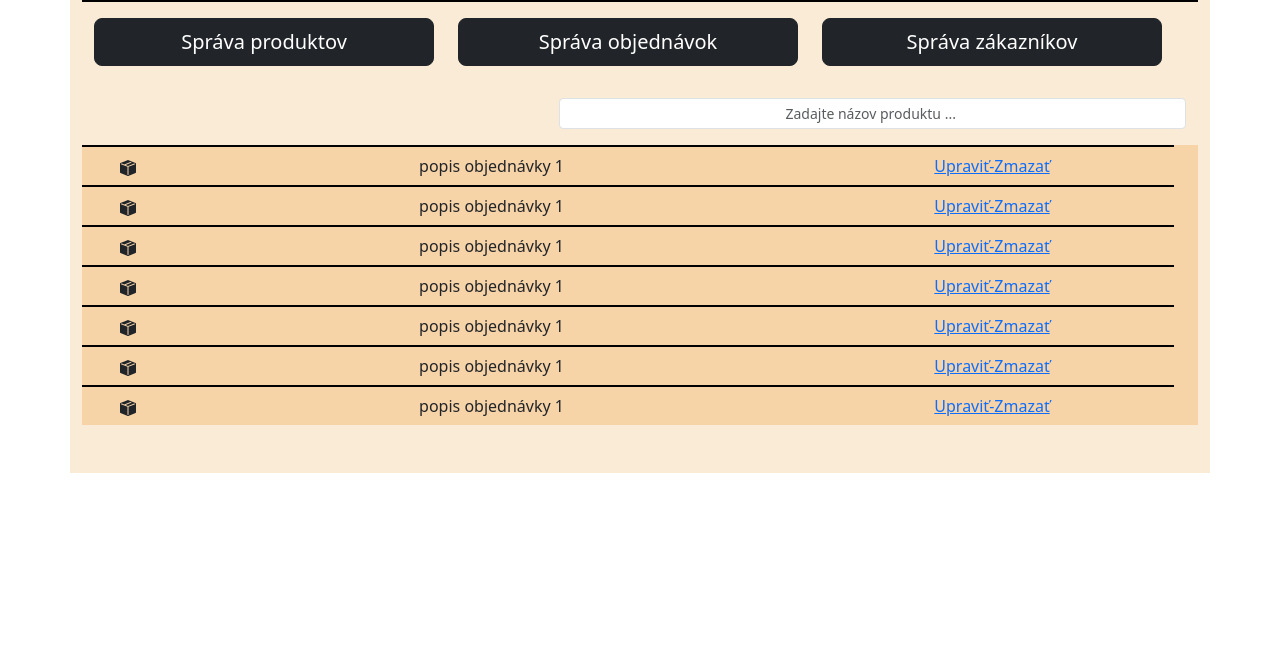
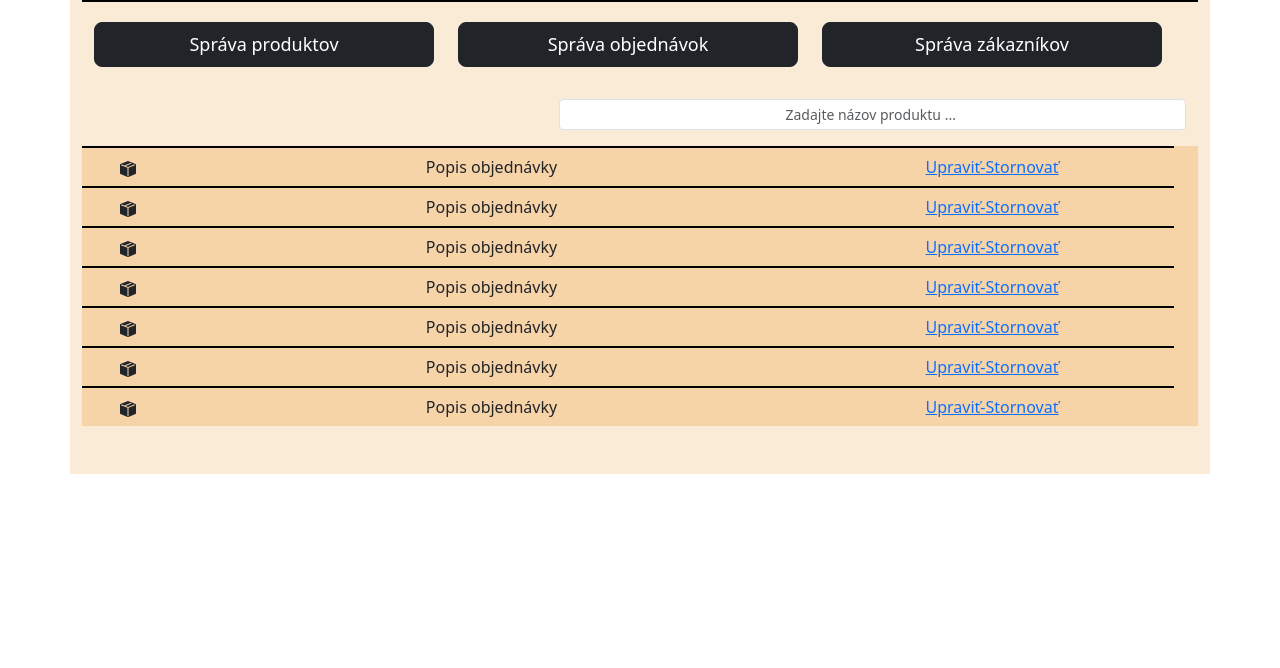
Before and after one commit to Dejvitocc/WTECH, a plain HTML site: page sprava_objednavok_zakaznikov_A.html in a window 1280 px wide. Shown: the part 132-800 px from the top of the page. Drawn offline with nearby package versions, Linux system fonts and the light colour scheme.

Commit message:
Prepinanie medzi strankov objednávok a zákazníkov v admin časti

```diff
--- a/sprava_objednavok_zakaznikov_A.html
+++ b/sprava_objednavok_zakaznikov_A.html
@@ -20,6 +20,7 @@
                 <div class="col-lg-8 col-md-8 d-flex justify-content-center">
                 </div>
                 <div class="col-lg-2 col-md-2 d-flex justify-content-center">
+                    <button type="button" class="btn btn-light" onclick="window.location.href = 'index.html'">Odhlásiť</button>
                 </div>
             </div>
         </div>
@@ -27,17 +28,17 @@
         <!--Buttony na prepinanie produkty-objednavky-zakaznici-->
         <div class="container mt-3 custom-border">
             <div class="row mt-3 justify-content-center w-100">
-                <div class="col-12 col-md-4 ">
-                    <button class="btn v_btn btn-dark btn-lg  w-100" onclick="window.location.href = 'sprava_produktov_A.html'">Správa produktov</button>
+                <div class="col-12 col-md-4 mt-1">
+                    <button class="btn v_btn btn-dark btn-lg  w-100 small-font" onclick="window.location.href = 'sprava_produktov_A.html'">Správa produktov</button>
 
                 </div>
-                <div class="col-12 col-md-4">
-                    <button class="btn v_btn btn-dark btn-lg w-100" onclick="openCategory('orders')" >
+                <div class="col-12 col-md-4 mt-1">
+                    <button class="btn v_btn btn-dark btn-lg w-100 small-font" onclick="openMode('orders')" >
                         Správa objednávok
                     </button>
                 </div>
-                <div class="col-12 col-md-4">
-                    <button class="btn v_btn btn-dark btn-lg w-100" onclick="openCategory('customers')" >
+                <div class="col-12 col-md-4 mt-1">
+                    <button class="btn v_btn btn-dark btn-lg w-100 small-font" onclick="openMode('customers')" >
                         Správa zákazníkov
                     </button>
                 </div>
@@ -56,8 +57,8 @@
         <div class="container custom-bg mt-3 mb-5">
             <div class="row w-100 d-flex justify-content-center align-items-center custom-border">
 
-                <div class="col-1 d-flex justify-content-center mt-1 ">
-                    <svg class="icon"xmlns="http://www.w3.org/2000/svg" width="16" height="16" fill="currentColor" class="bi bi-box-seam-fill" viewBox="0 0 16 16">
+                <div class="col-1 d-flex justify-content-center mt-1 dynamic-icon">
+                    <svg xmlns="http://www.w3.org/2000/svg" width="16" height="16" fill="currentColor" class="bi bi-box-seam-fill" viewBox="0 0 16 16">
                         <path fill-rule="evenodd" d="M15.528 2.973a.75.75 0 0 1 .472.696v8.662a.75.75 0 0 1-.472.696l-7.25 2.9a.75.75 0 0 1-.557 0l-7.25-2.9A.75.75 0 0 1 0 12.331V3.669a.75.75 0 0 1 .471-.696L7.443.184l.01-.003.268-.108a.75.75 0 0 1 .558 0l.269.108.01.003zM10.404 2 4.25 4.461 1.846 3.5 1 3.839v.4l6.5 2.6v7.922l.5.2.5-.2V6.84l6.5-2.6v-.4l-.846-.339L8 5.961 5.596 5l6.154-2.461z"/>
                       </svg>
                 </div>
@@ -66,13 +67,13 @@
                     <span class="order-description">popis objednávky 1</span>
                 </div>
                 <div class="col-4 text-center">
-                    <button class="btn v_btn btn-link   w-100" onclick="changeContent('change_order')">Upraviť-Zmazať</button>
+                    <button class="btn v_btn btn-link   w-100 change" onclick="changeContent('change_order')">Upraviť-Zmazať</button>
                 </div>
             </div>
 
             <div class="row w-100 d-flex justify-content-center align-items-center custom-border">
 
-                <div class="col-1 d-flex justify-content-center mt-1 ">
+                <div class="col-1 d-flex justify-content-center mt-1 dynamic-icon">
                     <svg class="icon" xmlns="http://www.w3.org/2000/svg" width="16" height="16" fill="currentColor" class="bi bi-box-seam-fill" viewBox="0 0 16 16">
                         <path fill-rule="evenodd" d="M15.528 2.973a.75.75 0 0 1 .472.696v8.662a.75.75 0 0 1-.472.696l-7.25 2.9a.75.75 0 0 1-.557 0l-7.25-2.9A.75.75 0 0 1 0 12.331V3.669a.75.75 0 0 1 .471-.696L7.443.184l.01-.003.268-.108a.75.75 0 0 1 .558 0l.269.108.01.003zM10.404 2 4.25 4.461 1.846 3.5 1 3.839v.4l6.5 2.6v7.922l.5.2.5-.2V6.84l6.5-2.6v-.4l-.846-.339L8 5.961 5.596 5l6.154-2.461z"/>
                       </svg>
@@ -82,13 +83,13 @@
                     <span class="order-description">popis objednávky 1</span>
                 </div>
                 <div class="col-4 text-center">
-                    <button class="btn v_btn btn-link   w-100" onclick="changeContent('change_order')">Upraviť-Zmazať</button>
+                    <button class="btn v_btn btn-link   w-100 change" onclick="changeContent('change_order')">Upraviť-Zmazať</button>
                 </div>
             </div>
 
             <div class="row w-100 d-flex justify-content-center align-items-center custom-border">
 
-                <div class="col-1 d-flex justify-content-center mt-1 ">
+                <div class="col-1 d-flex justify-content-center mt-1 dynamic-icon">
                     <svg class="icon" xmlns="http://www.w3.org/2000/svg" width="16" height="16" fill="currentColor" class="bi bi-box-seam-fill" viewBox="0 0 16 16">
                         <path fill-rule="evenodd" d="M15.528 2.973a.75.75 0 0 1 .472.696v8.662a.75.75 0 0 1-.472.696l-7.25 2.9a.75.75 0 0 1-.557 0l-7.25-2.9A.75.75 0 0 1 0 12.331V3.669a.75.75 0 0 1 .471-.696L7.443.184l.01-.003.268-.108a.75.75 0 0 1 .558 0l.269.108.01.003zM10.404 2 4.25 4.461 1.846 3.5 1 3.839v.4l6.5 2.6v7.922l.5.2.5-.2V6.84l6.5-2.6v-.4l-.846-.339L8 5.961 5.596 5l6.154-2.461z"/>
                       </svg>
@@ -98,13 +99,13 @@
                     <span class="order-description">popis objednávky 1</span>
                 </div>
                 <div class="col-4 text-center">
-                    <button class="btn v_btn btn-link   w-100" onclick="changeContent('change_order')">Upraviť-Zmazať</button>
+                    <button class="btn v_btn btn-link   w-100 change" onclick="changeContent('change_order')">Upraviť-Zmazať</button>
                 </div>
             </div>
 
             <div class="row w-100 d-flex justify-content-center align-items-center custom-border">
 
-                <div class="col-1 d-flex justify-content-center mt-1 ">
+                <div class="col-1 d-flex justify-content-center mt-1 dynamic-icon ">
                     <svg class="icon" xmlns="http://www.w3.org/2000/svg" width="16" height="16" fill="currentColor" class="bi bi-box-seam-fill" viewBox="0 0 16 16">
                         <path fill-rule="evenodd" d="M15.528 2.973a.75.75 0 0 1 .472.696v8.662a.75.75 0 0 1-.472.696l-7.25 2.9a.75.75 0 0 1-.557 0l-7.25-2.9A.75.75 0 0 1 0 12.331V3.669a.75.75 0 0 1 .471-.696L7.443.184l.01-.003.268-.108a.75.75 0 0 1 .558 0l.269.108.01.003zM10.404 2 4.25 4.461 1.846 3.5 1 3.839v.4l6.5 2.6v7.922l.5.2.5-.2V6.84l6.5-2.6v-.4l-.846-.339L8 5.961 5.596 5l6.154-2.461z"/>
                       </svg>
@@ -114,13 +115,13 @@
                     <span class="order-description">popis objednávky 1</span>
                 </div>
                 <div class="col-4 text-center">
-                    <button class="btn v_btn btn-link   w-100" onclick="changeContent('change_order')">Upraviť-Zmazať</button>
+                    <button class="btn v_btn btn-link   w-100 change" onclick="changeContent('change_order')">Upraviť-Zmazať</button>
                 </div>
             </div>
 
             <div class="row w-100 d-flex justify-content-center align-items-center custom-border">
 
-                <div class="col-1 d-flex justify-content-center mt-1 ">
+                <div class="col-1 d-flex justify-content-center mt-1 dynamic-icon">
                     <svg class="icon" xmlns="http://www.w3.org/2000/svg" width="16" height="16" fill="currentColor" class="bi bi-box-seam-fill" viewBox="0 0 16 16">
                         <path fill-rule="evenodd" d="M15.528 2.973a.75.75 0 0 1 .472.696v8.662a.75.75 0 0 1-.472.696l-7.25 2.9a.75.75 0 0 1-.557 0l-7.25-2.9A.75.75 0 0 1 0 12.331V3.669a.75.75 0 0 1 .471-.696L7.443.184l.01-.003.268-.108a.75.75 0 0 1 .558 0l.269.108.01.003zM10.404 2 4.25 4.461 1.846 3.5 1 3.839v.4l6.5 2.6v7.922l.5.2.5-.2V6.84l6.5-2.6v-.4l-.846-.339L8 5.961 5.596 5l6.154-2.461z"/>
                       </svg>
@@ -130,13 +131,13 @@
                     <span class="order-description">popis objednávky 1</span>
                 </div>
                 <div class="col-4 text-center">
-                    <button class="btn v_btn btn-link   w-100" onclick="changeContent('change_order')">Upraviť-Zmazať</button>
+                    <button class="btn v_btn btn-link   w-100 change" onclick="changeContent('change_order')">Upraviť-Zmazať</button>
                 </div>
             </div>
 
             <div class="row w-100 d-flex justify-content-center align-items-center custom-border">
 
-                <div class="col-1 d-flex justify-content-center mt-1 ">
+                <div class="col-1 d-flex justify-content-center mt-1 dynamic-icon">
                     <svg class="icon" xmlns="http://www.w3.org/2000/svg" width="16" height="16" fill="currentColor" class="bi bi-box-seam-fill" viewBox="0 0 16 16">
                         <path fill-rule="evenodd" d="M15.528 2.973a.75.75 0 0 1 .472.696v8.662a.75.75 0 0 1-.472.696l-7.25 2.9a.75.75 0 0 1-.557 0l-7.25-2.9A.75.75 0 0 1 0 12.331V3.669a.75.75 0 0 1 .471-.696L7.443.184l.01-.003.268-.108a.75.75 0 0 1 .558 0l.269.108.01.003zM10.404 2 4.25 4.461 1.846 3.5 1 3.839v.4l6.5 2.6v7.922l.5.2.5-.2V6.84l6.5-2.6v-.4l-.846-.339L8 5.961 5.596 5l6.154-2.461z"/>
                       </svg>
@@ -146,13 +147,13 @@
                     <span class="order-description">popis objednávky 1</span>
                 </div>
                 <div class="col-4 text-center">
-                    <button class="btn v_btn btn-link   w-100" onclick="changeContent('change_order')">Upraviť-Zmazať</button>
+                    <button class="btn v_btn btn-link   w-100 change" onclick="changeContent('change_order')">Upraviť-Zmazať</button>
                 </div>
             </div>
 
             <div class="row w-100 d-flex justify-content-center align-items-center custom-border">
 
-                <div class="col-1 d-flex justify-content-center mt-1 ">
+                <div class="col-1 d-flex justify-content-center mt-1 dynamic-icon">
                     <svg class="icon" xmlns="http://www.w3.org/2000/svg" width="16" height="16" fill="currentColor" class="bi bi-box-seam-fill" viewBox="0 0 16 16">
                         <path fill-rule="evenodd" d="M15.528 2.973a.75.75 0 0 1 .472.696v8.662a.75.75 0 0 1-.472.696l-7.25 2.9a.75.75 0 0 1-.557 0l-7.25-2.9A.75.75 0 0 1 0 12.331V3.669a.75.75 0 0 1 .471-.696L7.443.184l.01-.003.268-.108a.75.75 0 0 1 .558 0l.269.108.01.003zM10.404 2 4.25 4.461 1.846 3.5 1 3.839v.4l6.5 2.6v7.922l.5.2.5-.2V6.84l6.5-2.6v-.4l-.846-.339L8 5.961 5.596 5l6.154-2.461z"/>
                       </svg>
@@ -162,7 +163,7 @@
                     <span class="order-description">popis objednávky 1</span>
                 </div>
                 <div class="col-4 text-center">
-                    <button class="btn v_btn btn-link   w-100" onclick="changeContent('change_order')">Upraviť-Zmazať</button>
+                    <button class="btn v_btn btn-link w-100 change" onclick="changeContent('change_order')">Upraviť-Zmazať</button>
                 </div>
             </div>
 
@@ -188,6 +189,52 @@
             }
         }
     </script>
+    <script>
+       function openMode(mode) {
+            history.pushState(null, '', `?mode=${mode}`);
 
+            let iconElements = document.querySelectorAll('.dynamic-icon');
+            let descriptions = document.querySelectorAll('.order-description');
+            let buttons = document.querySelectorAll('.change');
+
+            iconElements.forEach(function(iconElement) {
+                if (mode === 'customers') {
+                    iconElement.innerHTML = `
+                        <svg xmlns="http://www.w3.org/2000/svg" width="16" height="16" fill="currentColor" class="bi bi-person-circle" viewBox="0 0 16 16">
+                            <path d="M11 6a3 3 0 1 1-6 0 3 3 0 0 1 6 0"/>
+                            <path fill-rule="evenodd" d="M0 8a8 8 0 1 1 16 0A8 8 0 0 1 0 8m8-7a7 7 0 0 0-5.468 11.37C3.242 11.226 4.805 10 8 10s4.757 1.225 5.468 2.37A7 7 0 0 0 8 1"/>
+                        </svg>`;
+                } else {
+                    iconElement.innerHTML = `
+                        <svg xmlns="http://www.w3.org/2000/svg" width="16" height="16" fill="currentColor" class="bi bi-box-seam-fill" viewBox="0 0 16 16">
+                            <path fill-rule="evenodd" d="M15.528 2.973a.75.75 0 0 1 .472.696v8.662a.75.75 0 0 1-.472.696l-7.25 2.9a.75.75 0 0 1-.557 0l-7.25-2.9A.75.75 0 0 1 0 12.331V3.669a.75.75 0 0 1 .471-.696L7.443.184l.01-.003.268-.108a.75.75 0 0 1 .558 0l.269.108.01.003zM10.404 2 4.25 4.461 1.846 3.5 1 3.839v.4l6.5 2.6v7.922l.5.2.5-.2V6.84l6.5-2.6v-.4l-.846-.339L8 5.961 5.596 5l6.154-2.461z"/>
+                        </svg>`;
+                }
+            });
+
+            descriptions.forEach(function(description) {
+                if (mode === 'orders') {
+                    description.textContent = "Popis objednávky";
+                } else {
+                    description.textContent = "Popis zákazníka";
+                }
+            });
+
+            buttons.forEach(function(button) {
+                if (mode === 'orders') {
+                    button.textContent = "Upraviť-Stornovať";
+                } else {
+                    button.textContent = "Zablokovať";
+                }
+            });
+        }
+
+
+        window.onload = function() {
+            const params = new URLSearchParams(window.location.search);
+            const mode = params.get('mode') || 'orders';
+            openMode(mode);
+        };
+        </script>
 </body>
 </html>
--- a/styles.css
+++ b/styles.css
@@ -194,3 +194,7 @@
     padding: 10px;
     border: 2px solid #000;
 }
+
+.small-font {
+    font-size: 18px;
+}
```
Also changed, not shown: sprava_produktov_A.html (+7 -6 lines).
